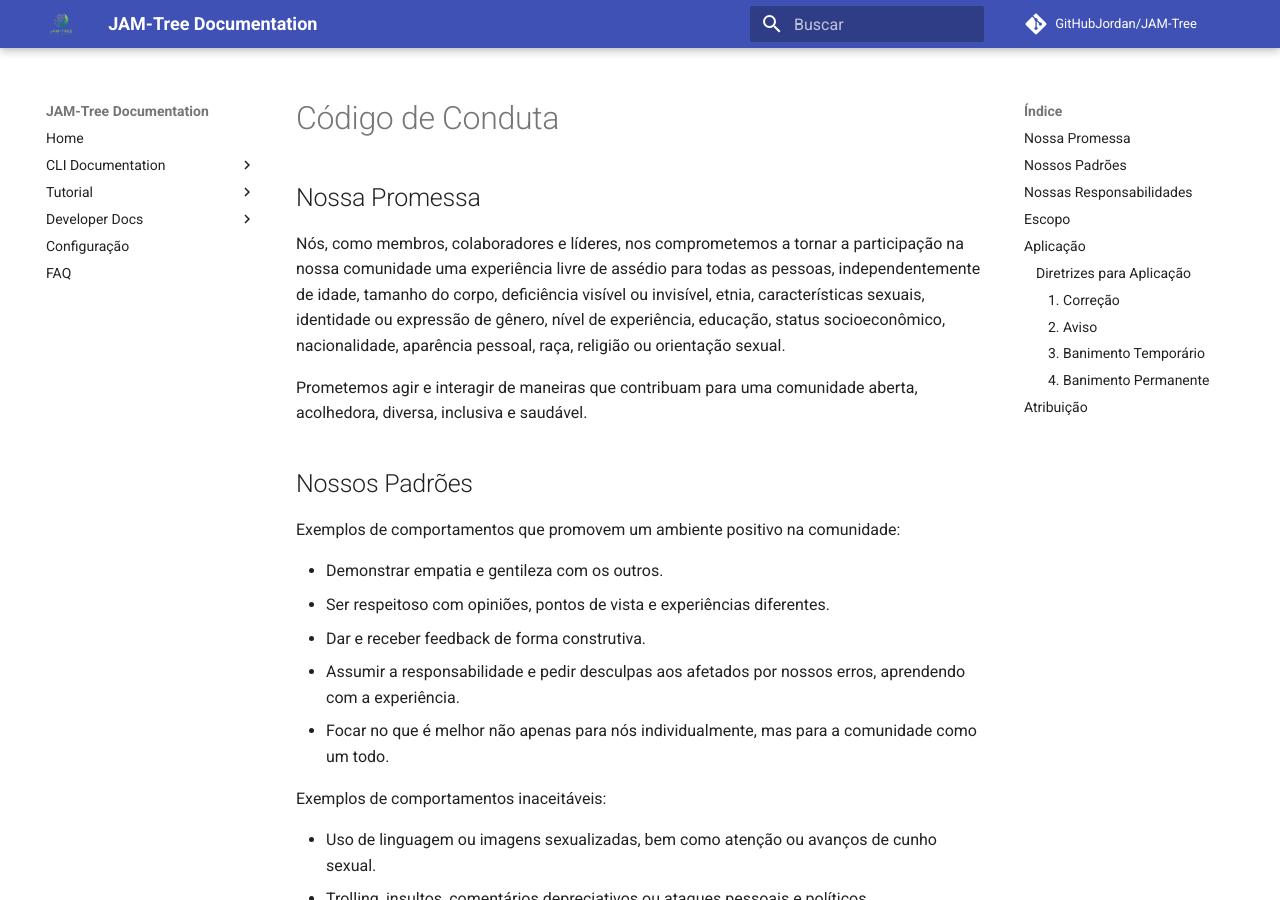
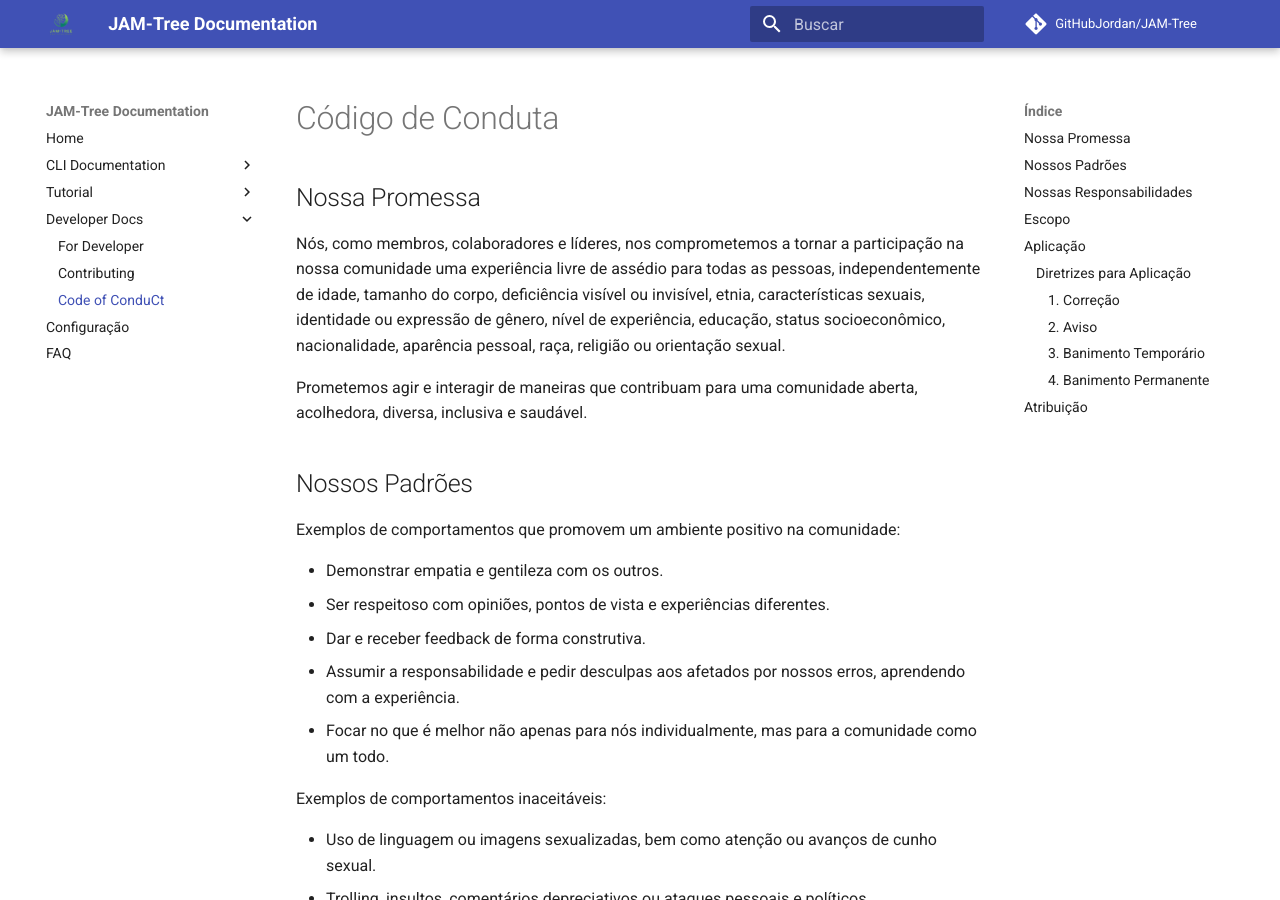
Before and after one commit to GitHubJordan/JAM-Tree, an MkDocs documentation site: the page built from docs/CODE_OF_CONDUCT.md, in a window 1280 px wide and 900 px high. Built offline with MkDocs 1.6.1 and Material for MkDocs 9.7.7, drawn with Linux system fonts in a browser that asks for light colours; comment, search, counter and statistics services are not loaded.

Commit message:
[FIX] Resolver o dug do mkdocs

```diff
--- a/mkdocs.yml
+++ b/mkdocs.yml
@@ -18,6 +18,7 @@ nav:
   - Developer Docs:
     - For Developer: Developer_Docs.md
     - Contributing: CONTRIBUTING.md
+    - Code of ConduCt: CODE_OF_CONDUCT.md
   - Configuração: config.md
   - FAQ: faq.md
 extra:
```
